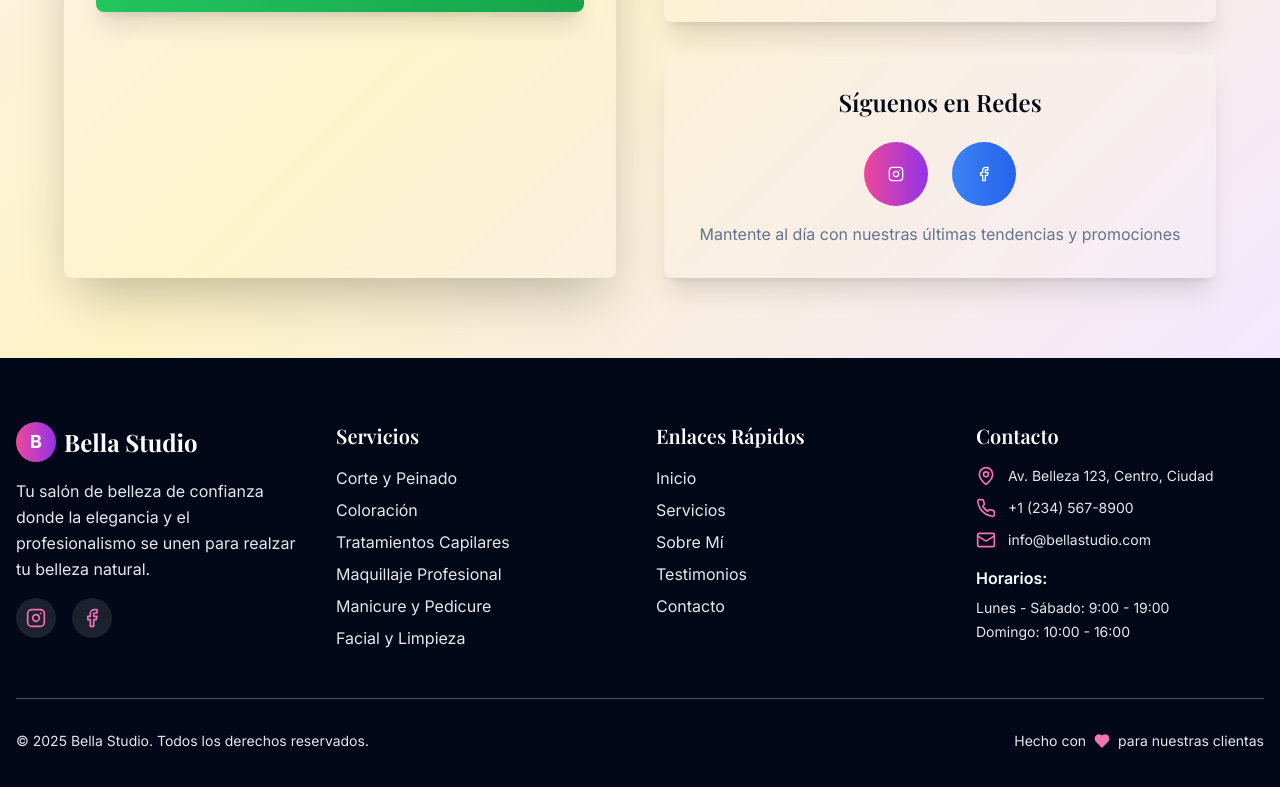
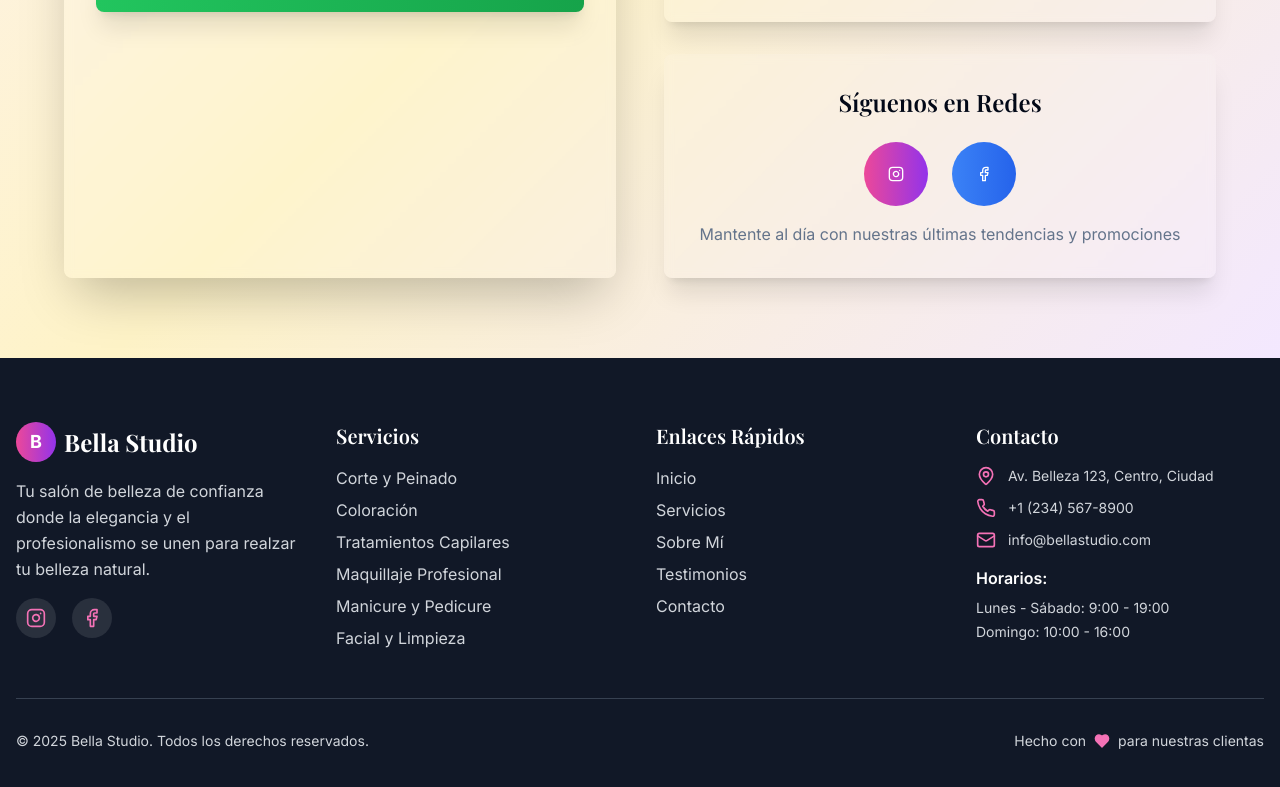
Before and after one commit to javy10/abby-salon-v2, a React (Vite) app: page / in a window 1280 px wide. Shown: the part 4262-5049 px from the top of the page. Built offline with nearby package versions, Linux system fonts and the light colour scheme.

Commit message:
Fix: Dark mode footer background
Adjust footer background in dark mode to match testimonials section.

```diff
--- a/src/components/Footer.tsx
+++ b/src/components/Footer.tsx
@@ -6,7 +6,7 @@ const Footer: React.FC = () => {
   const currentYear = new Date().getFullYear();
 
   return (
-    <footer className="bg-foreground text-background py-16">
+    <footer className="bg-gray-900 dark:bg-gray-950 text-background py-16">
       <div className="container mx-auto px-4">
         <div className="grid md:grid-cols-2 lg:grid-cols-4 gap-8">
           {/* Brand Section */}
@@ -19,7 +19,7 @@ const Footer: React.FC = () => {
                 Bella Studio
               </span>
             </div>
-            <p className="text-gray-200 dark:text-gray-400 leading-relaxed">
+            <p className="text-gray-300 dark:text-gray-400 leading-relaxed">
               Tu salón de belleza de confianza donde la elegancia y el profesionalismo
               se unen para realzar tu belleza natural.
             </p>
@@ -36,7 +36,7 @@ const Footer: React.FC = () => {
           {/* Services */}
           <div className="space-y-4">
             <h4 className="text-xl font-playfair font-semibold text-white">Servicios</h4>
-            <ul className="space-y-2 text-gray-200 dark:text-gray-400">
+            <ul className="space-y-2 text-gray-300 dark:text-gray-400">
               <li className="hover:text-pink-400 cursor-pointer transition-colors">Corte y Peinado</li>
               <li className="hover:text-pink-400 cursor-pointer transition-colors">Coloración</li>
               <li className="hover:text-pink-400 cursor-pointer transition-colors">Tratamientos Capilares</li>
@@ -49,7 +49,7 @@ const Footer: React.FC = () => {
           {/* Quick Links */}
           <div className="space-y-4">
             <h4 className="text-xl font-playfair font-semibold text-white">Enlaces Rápidos</h4>
-            <ul className="space-y-2 text-gray-200 dark:text-gray-400">
+            <ul className="space-y-2 text-gray-300 dark:text-gray-400">
               <li>
                 <button
                   onClick={() => document.querySelector('#inicio')?.scrollIntoView({ behavior: 'smooth' })}
@@ -96,7 +96,7 @@ const Footer: React.FC = () => {
           {/* Contact Info */}
           <div className="space-y-4">
             <h4 className="text-xl font-playfair font-semibold text-white">Contacto</h4>
-            <div className="space-y-3 text-gray-200 dark:text-gray-400">
+            <div className="space-y-3 text-gray-300 dark:text-gray-400">
               <div className="flex items-center space-x-3">
                 <MapPin className="w-5 h-5 text-pink-400 flex-shrink-0" />
                 <span className="text-sm">Av. Belleza 123, Centro, Ciudad</span>
@@ -114,7 +114,7 @@ const Footer: React.FC = () => {
             {/* Schedule */}
             <div className="space-y-2">
               <h5 className="font-semibold text-white">Horarios:</h5>
-              <div className="text-sm text-gray-200 dark:text-gray-400 space-y-1">
+              <div className="text-sm text-gray-300 dark:text-gray-400 space-y-1">
                 <p>Lunes - Sábado: 9:00 - 19:00</p>
                 <p>Domingo: 10:00 - 16:00</p>
               </div>
@@ -123,12 +123,12 @@ const Footer: React.FC = () => {
         </div>
 
         {/* Bottom Section */}
-        <div className="border-t border-gray-600 dark:border-gray-700 mt-12 pt-8">
+        <div className="border-t border-gray-700 dark:border-gray-800 mt-12 pt-8">
           <div className="flex flex-col md:flex-row justify-between items-center space-y-4 md:space-y-0">
-            <div className="text-gray-200 dark:text-gray-400 text-sm">
+            <div className="text-gray-300 dark:text-gray-400 text-sm">
               © {currentYear} Bella Studio. Todos los derechos reservados.
             </div>
-            <div className="flex items-center space-x-2 text-gray-200 dark:text-gray-400 text-sm">
+            <div className="flex items-center space-x-2 text-gray-300 dark:text-gray-400 text-sm">
               <span>Hecho con</span>
               <Heart className="w-4 h-4 text-pink-400 fill-current" />
               <span>para nuestras clientas</span>
```
